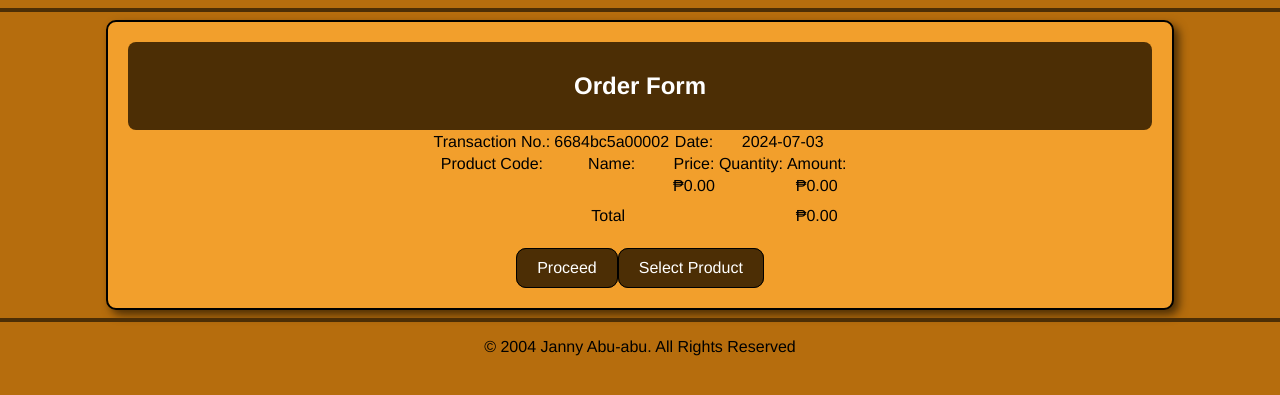
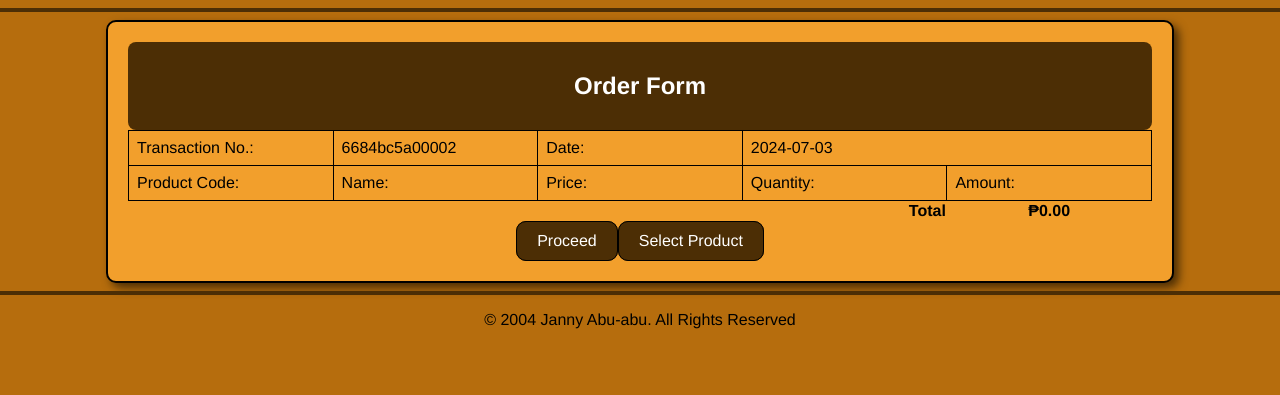
Before and after one commit to jan2022305846/E-Commerce, a PHP site: page /orderform.php in a window 1280 px wide. Shown: the part 100-495 px from the top of the page. Run offline with PHP 8.4, Linux system fonts and the light colour scheme; data that the repository does not hold is empty.

Commit message:
version 3.0

```diff
--- a/orderform.php
+++ b/orderform.php
@@ -50,45 +50,45 @@
                 <td class="form-td">Quantity:</td>
                 <td class="form-td">Amount:</td>
             </tr>
-                <tr>
-                    <td class="form-td">
-                        <?php echo $_POST['productID']; ?>
-                    </td>
-                    <td class="form-td">
-                        <?php echo $_POST['product_name']; ?>
-                    </td>
-                    <td class="form-td">
-                        &#8369;<?php echo number_format($_POST['product_price'], 2); ?>
-                    </td>
-                    <td class="form-td">
-                        <?php echo $_POST['quantity']; ?>
-                    </td>
-                    <td class="form-td">
-                        &#8369;<?php echo number_format($_POST['product_price'] * $_POST['quantity'], 2); ?>
-                    </td>
-                </tr>
-                <tr>
-                    <td class="form-td"></td>
-                    <td class="form-td"></td>
-                    <td class="form-td"></td>
-                    <td class="form-td"></td >
-                    <td class="form-td"></td>
-                </tr>
-                <tr>
-                    <td class="form-td"></td>
-                    <td class="form-td"></td>
-                    <td class="form-td"></td>
-                    <td class="form-td"></td>
-                    <td class="form-td"></td>
-                </tr>
+            <?php
+                session_start();
+
+                $products = isset($_SESSION['products']) ? $_SESSION['products'] : [];
+
+                if ($_SERVER['REQUEST_METHOD'] == 'POST') {
+                    $new_product = [
+                        'productID' => $_POST['productID'],
+                        'product_name' => $_POST['product_name'],
+                        'product_price' => $_POST['product_price'],
+                        'quantity' => $_POST['quantity'],
+                        'total' => $_POST['product_price'] * $_POST['quantity']
+                    ];
+                    $products[] = $new_product;
+                    $_SESSION['products'] = $products;
+                }
+
+                $total_amount = 0;
+                foreach ($products as $product) {
+                    $total_amount += $product['total'];
+                    echo "<tr>
+                        <td class='form-td'>{$product['productID']}</td>
+                        <td class='form-td'>{$product['product_name']}</td>
+                        <td class='form-td'>&#8369;".number_format($product['product_price'], 2)."</td>
+                        <td class='form-td'>{$product['quantity']}</td>
+                        <td class='form-td'>&#8369;".number_format($product['total'], 2)."</td>
+                    </tr>";
+                }
+            ?>
             <tr>
                 <td colspan="4" id="form-total">Total</td>
-                    <td class="form-total">&#8369;<?php echo number_format($_POST['product_price'] * $_POST['quantity'], 2); ?></td>
+                <td class="form-total">
+                    &#8369;<?php echo number_format($total_amount, 2); ?>
+                </td>
             </tr>
         </table>
         <div class="buttons">
-                <a href="billing.php?transaction_number=<?php echo uniqid(); ?>&total_purchase=<?php echo number_format($_POST['product_price'] * $_POST['quantity'], 2); ?>&product_name=<?php echo urlencode($_POST['product_name']); ?>&product_price=<?php echo $_POST['product_price']; ?>&quantity=<?php echo $_POST['quantity']; ?>"><input type="button" value="Proceed"></a>
-                <a href="products.html"><input type="button" value="Select Product"></a>
+            <a href="billing.php?transaction_number=<?php echo uniqid(); ?>&total_purchase=<?php echo number_format($total_amount, 2); ?>&products=<?php echo urlencode(json_encode($products)); ?>"><input type="button" value="Proceed"></a>
+            <a href="products.php"><input type="button" value="Select Product"></a>
         </div>
     </div>
     <hr>
--- a/styles/style.css
+++ b/styles/style.css
@@ -304,12 +304,32 @@ a:hover{
 	padding: 20px;
 }
 
-.form-table, .form-total{
+.form-table, .form-total {
 	text-align: center;
 	font-family: 'Franklin Gothic Medium', 'Arial Narrow', Arial, sans-serif;
+	width: 100%; /* Ensure the table takes up the full width */
+	table-layout: fixed; /* Ensure equal column width */
+	border-collapse: collapse; /* Remove space between cells */
 }
 
-.form-table input, .select{
+.form-td {
+	border: 1px solid #000; /* Optional: add border to cells */
+	padding: 8px; /* Add padding inside cells for better readability */
+	text-align: left; /* Align text to the left */
+	overflow: hidden; /* Ensure content doesn't overflow */
+	text-overflow: ellipsis; /* Optional: add ellipsis to overflowed text */
+}
+
+#form-total {
+	text-align: right; /* Align the 'Total' text to the right */
+	font-weight: bold; /* Make the 'Total' text bold */
+}
+
+.form-total {
+	font-weight: bold; /* Make the total amount bold */
+}
+
+.form-table input, .select {
 	font-family: 'Franklin Gothic Medium', 'Arial Narrow', Arial, sans-serif;
 	font-size: 15px;
 	padding-left: 12px;
@@ -319,6 +339,7 @@ a:hover{
 	height: 30px;
 	font-weight: bold;
 }
+
 .title{
 	background-color: #4C2E05;
 	border-radius: 8px;
@@ -333,7 +354,6 @@ a:hover{
 }
 
 .buttons {
-	margin-top: 20px;
 	display: flex;
 	justify-content: center;
 }
--- a/views.php
+++ b/views.php
@@ -32,6 +32,7 @@
             <h2>View Products</h2>
         </div>
         <table class="form-table">
+            <!--
             <div class="search">
                 <input type="text" class="search-bar" placeholder="Search for product">
                 <button class="search-icon">
@@ -40,10 +41,13 @@
                     </svg>
                 </button>
             </div>
+            -->
                 <tr>
                     <td>Product Code:</td>
                     <td>Product Name:</td>
+                    <!--
                     <td>Description:</td>
+                    -->
                     <td>Stocks::</td>
                     <td>Price:</td>
                     <td colspan="2" align="center">Action:</td>
```
Also changed, not shown: fetch_products.php (+10 -7 lines), productdisplay.php (+35 -45 lines), products.php (+8 -6 lines), transaction.php (+7 -7 lines). Lines whose indentation alone changed are shown as unchanged.
